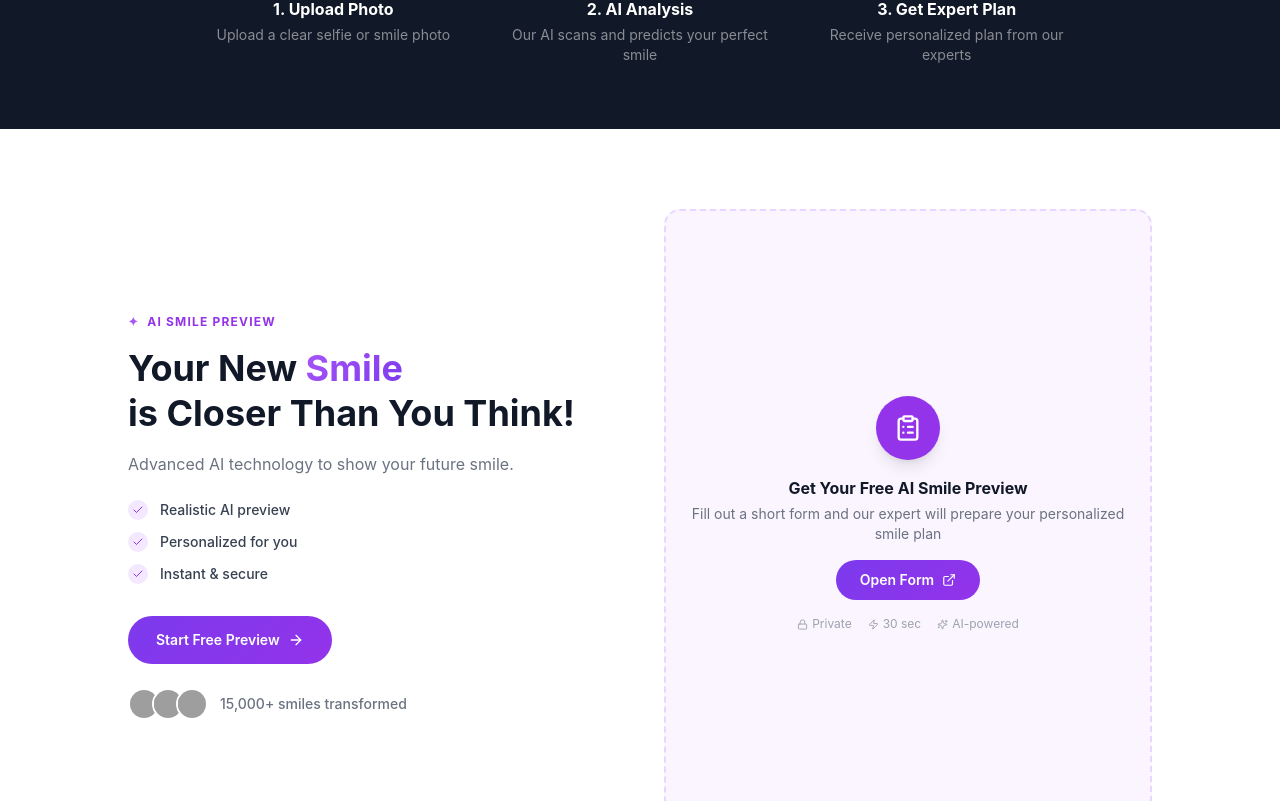
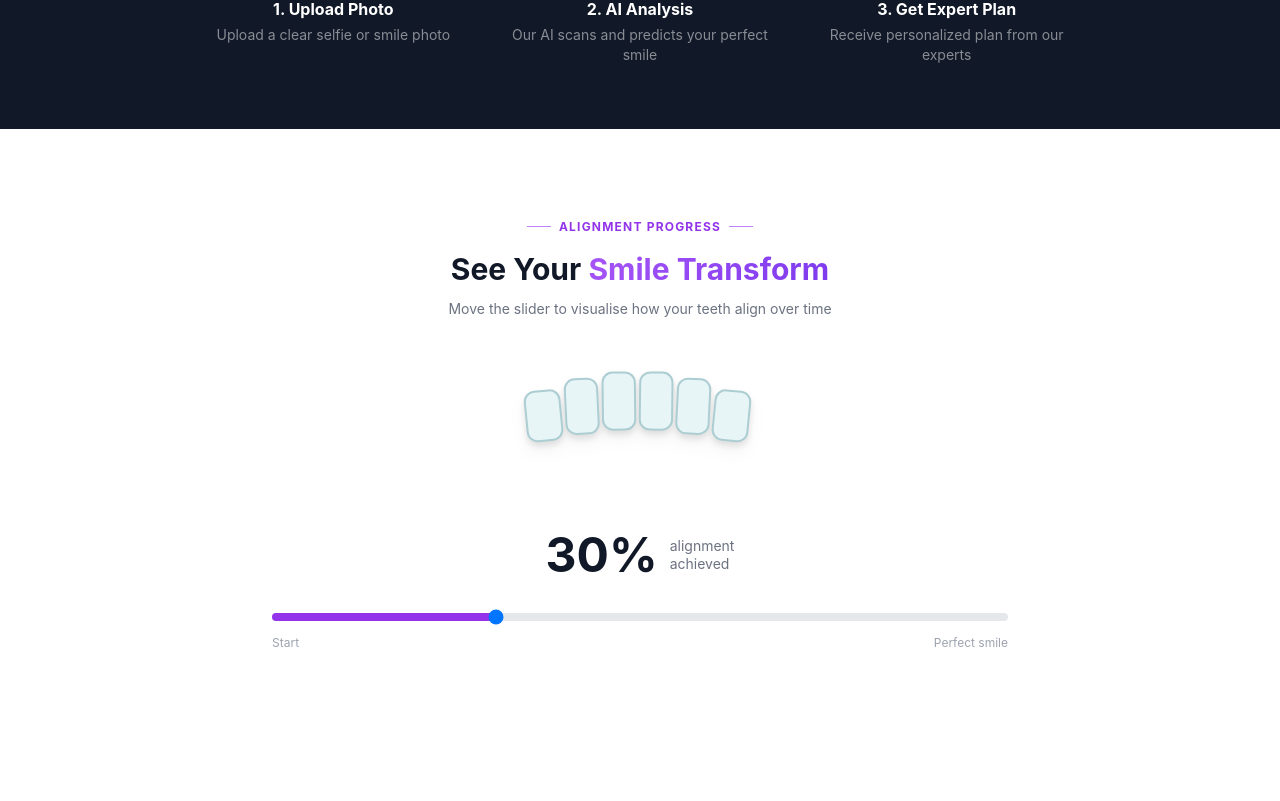
Before and after one commit to AntonWeel/luxury-ai-orthodontics, a React (Vite) app: page / in a window 1280 px wide. Shown: the part 1019-1820 px from the top of the page. Built offline with nearby package versions, Linux system fonts and the light colour scheme; grey boxes are pictures that could not be loaded.

Commit message:
feat: добавить ползунок выравнивания

```diff
--- a/src/pages/Index.tsx
+++ b/src/pages/Index.tsx
@@ -52,6 +52,88 @@ const stats = [
   { icon: "Shield", value: "100%", label: "Secure & Private" },
   { icon: "Clock", value: "30 Sec", label: "Instant Results" },
 ];
+
+function AlignmentSliderSection() {
+  const [alignment, setAlignment] = useState(30);
+
+  const teeth = [
+    { x: 12, y: 8, w: 14, h: 20, tilt: -8 },
+    { x: 28, y: 4, w: 13, h: 22, tilt: -4 },
+    { x: 43, y: 2, w: 13, h: 23, tilt: -1 },
+    { x: 58, y: 2, w: 13, h: 23, tilt: 1 },
+    { x: 73, y: 4, w: 13, h: 22, tilt: 4 },
+    { x: 88, y: 8, w: 14, h: 20, tilt: 8 },
+  ];
+
+  const progress = alignment / 100;
+
+  return (
+    <section className="py-20 px-8 bg-white">
+      <div className="max-w-3xl mx-auto text-center">
+        <div className="inline-flex items-center gap-2 text-purple-600 text-xs font-bold uppercase tracking-widest mb-4">
+          <span className="w-6 h-px bg-purple-400 inline-block" />
+          Alignment Progress
+          <span className="w-6 h-px bg-purple-400 inline-block" />
+        </div>
+        <h2 className="text-3xl font-bold text-gray-900 mb-3">
+          See Your <span className="text-gradient">Smile Transform</span>
+        </h2>
+        <p className="text-gray-500 mb-12 text-sm">
+          Move the slider to visualise how your teeth align over time
+        </p>
+
+        {/* Teeth SVG */}
+        <div className="relative mb-10 flex justify-center">
+          <svg viewBox="0 0 116 50" className="w-72 h-auto drop-shadow-lg" xmlns="http://www.w3.org/2000/svg">
+            {teeth.map((t, i) => {
+              const centerX = t.x + t.w / 2;
+              const centerY = t.y + t.h / 2;
+              const tilt = t.tilt * (1 - progress);
+              const offsetY = Math.abs(t.tilt) * 0.3 * (1 - progress);
+              return (
+                <g key={i} transform={`rotate(${tilt}, ${centerX}, ${centerY}) translate(0, ${offsetY})`}
+                  style={{ transition: "transform 0.05s" }}>
+                  <rect
+                    x={t.x} y={t.y} width={t.w} height={t.h}
+                    rx={4}
+                    fill={`hsl(${270 - 270 * progress}, ${40 + 40 * progress}%, ${92 + 6 * progress}%)`}
+                    stroke={`hsl(${270 - 270 * progress}, 30%, 75%)`}
+                    strokeWidth="0.8"
+                  />
+                </g>
+              );
+            })}
+          </svg>
+        </div>
+
+        {/* Percentage badge */}
+        <div className="flex items-center justify-center gap-3 mb-6">
+          <span className="text-5xl font-bold text-gray-900">{alignment}%</span>
+          <span className="text-left text-sm text-gray-500 leading-tight">alignment<br />achieved</span>
+        </div>
+
+        {/* Slider */}
+        <div className="px-4">
+          <input
+            type="range"
+            min={0}
+            max={100}
+            value={alignment}
+            onChange={(e) => setAlignment(Number(e.target.value))}
+            className="w-full h-2 rounded-full appearance-none cursor-pointer"
+            style={{
+              background: `linear-gradient(to right, #9333ea ${alignment}%, #e5e7eb ${alignment}%)`,
+            }}
+          />
+          <div className="flex justify-between text-xs text-gray-400 mt-2">
+            <span>Start</span>
+            <span>Perfect smile</span>
+          </div>
+        </div>
+      </div>
+    </section>
+  );
+}
 
 export default function Index() {
   const [sliderValue, setSliderValue] = useState(50);
@@ -316,6 +398,9 @@ export default function Index() {
           </div>
         </div>
       </section>
+
+      {/* ALIGNMENT SLIDER SECTION */}
+      <AlignmentSliderSection />
 
       {/* AI PREVIEW SECTION */}
       <section id="preview" className="py-20 px-8 bg-white">
```
